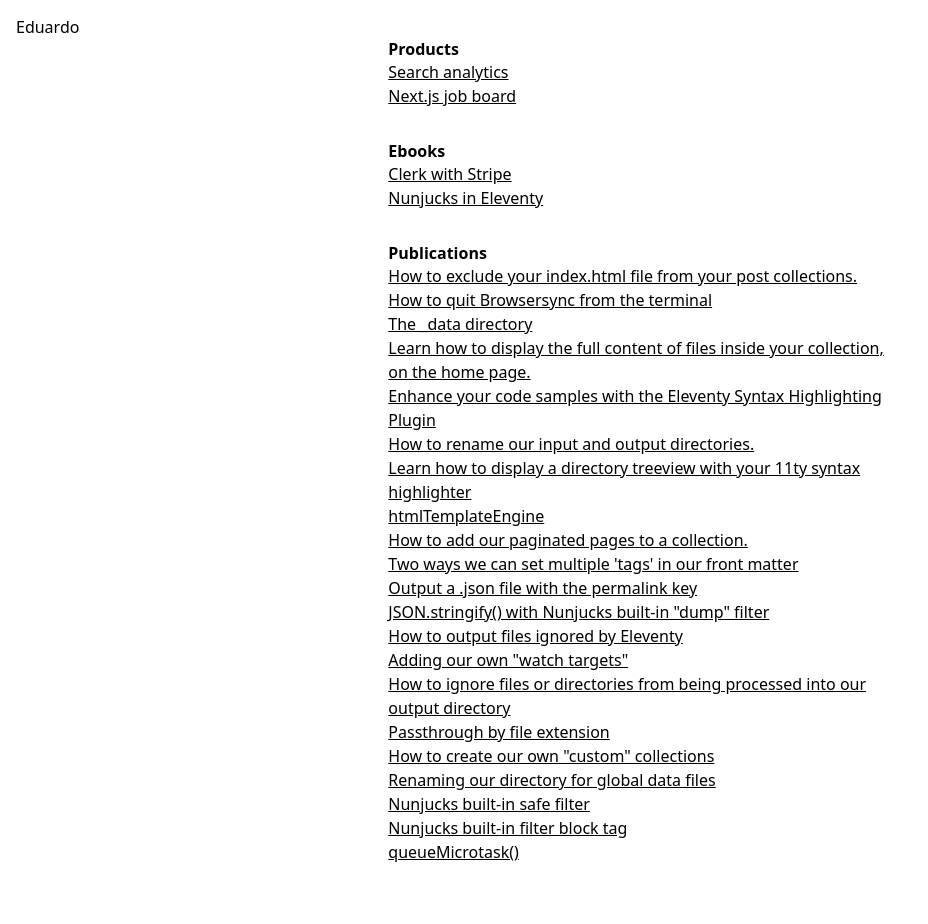
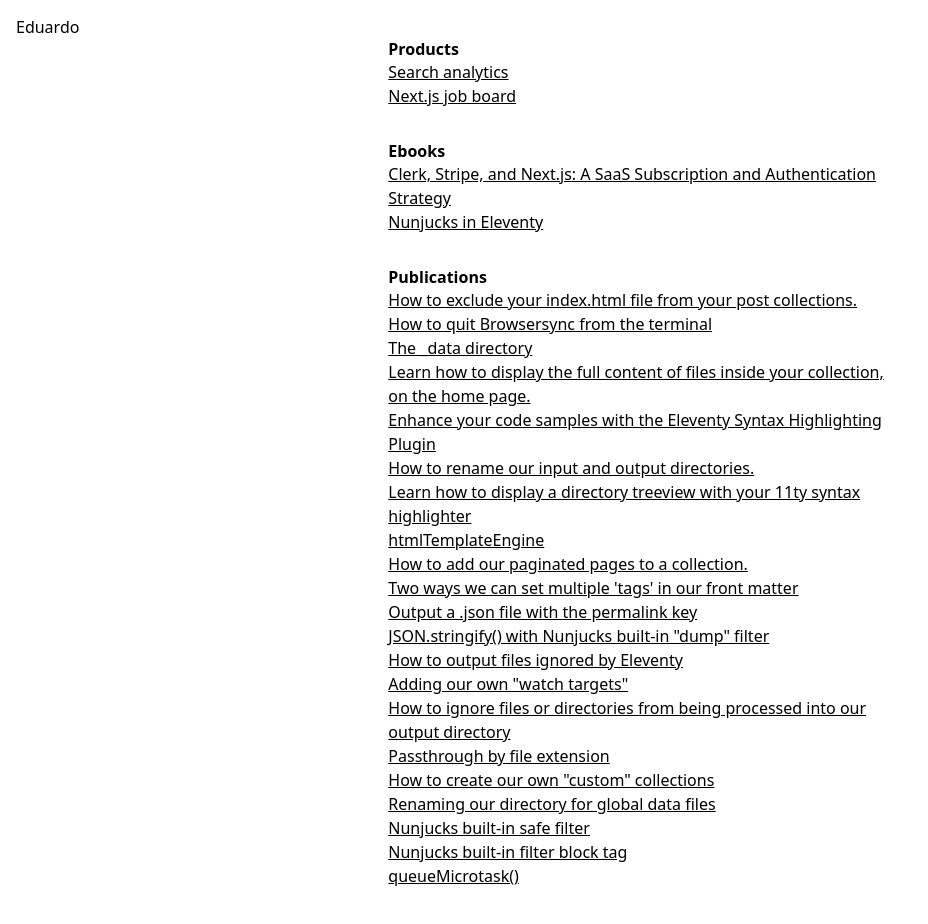
Before and after one commit to eduardo-uribe/eduardo-uribe, an Eleventy site: page index.njk in a window 1280 px wide. Shown: the whole page, without its empty margins (0-928 px from the left). Built offline with nearby package versions, Linux system fonts and the light colour scheme; Eleventy itself is replaced by a stand-in of ours; files that its build step writes are made by us from their sources.

Commit message:
Add a page for the Clerk, Stripe, and Next.js Ebook.

```diff
--- a/index.njk
+++ b/index.njk
@@ -78,7 +78,7 @@
         <li>
           <ul>
             <p>Ebooks</p>
-            <li><a href="/clerk-with-stripe">Clerk with Stripe</a></li>
+            <li><a href="/clerk-stripe-nextjs">Clerk, Stripe, and Next.js: A SaaS Subscription and Authentication Strategy</a></li>
             <li>
               <a href="https://eleventy.gumroad.com/l/reetue"
                 >Nunjucks in Eleventy</a
```
Also changed, not shown: clerk-stripe-nextjs/index.html (added).
